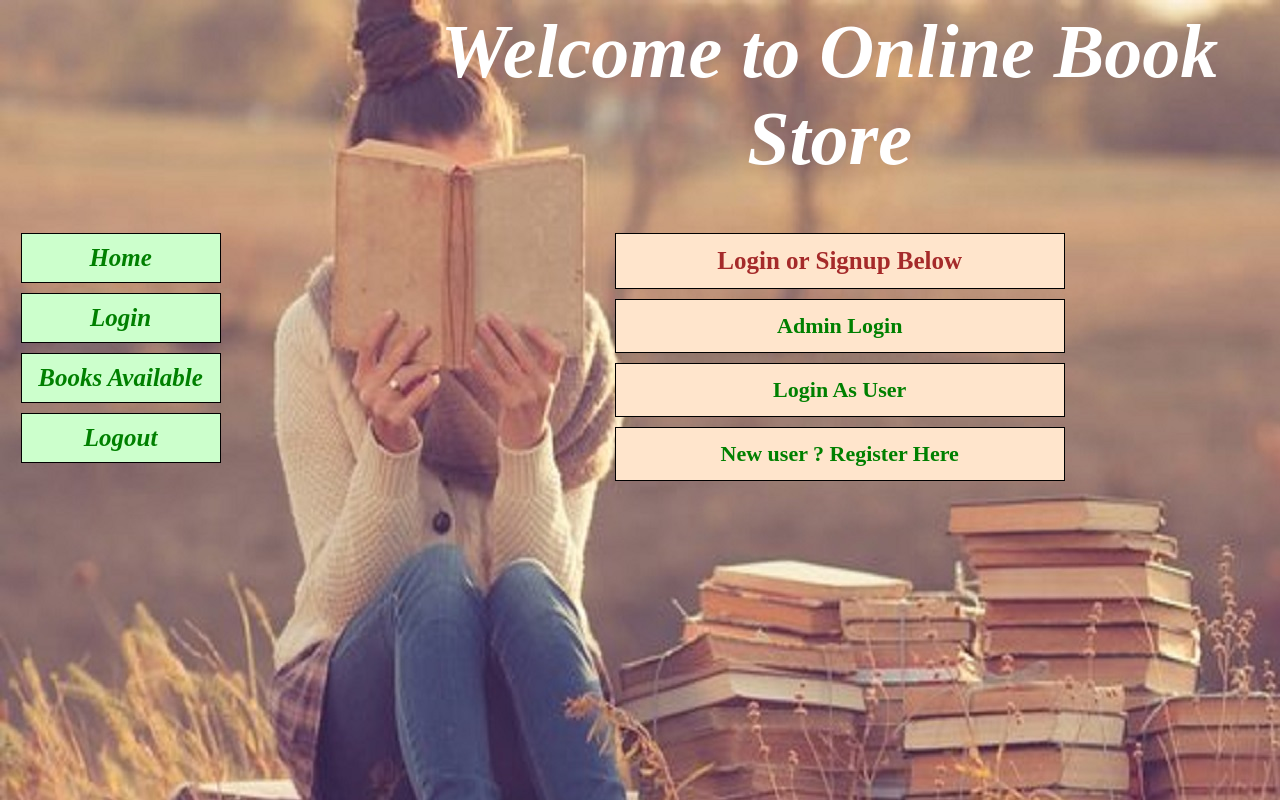
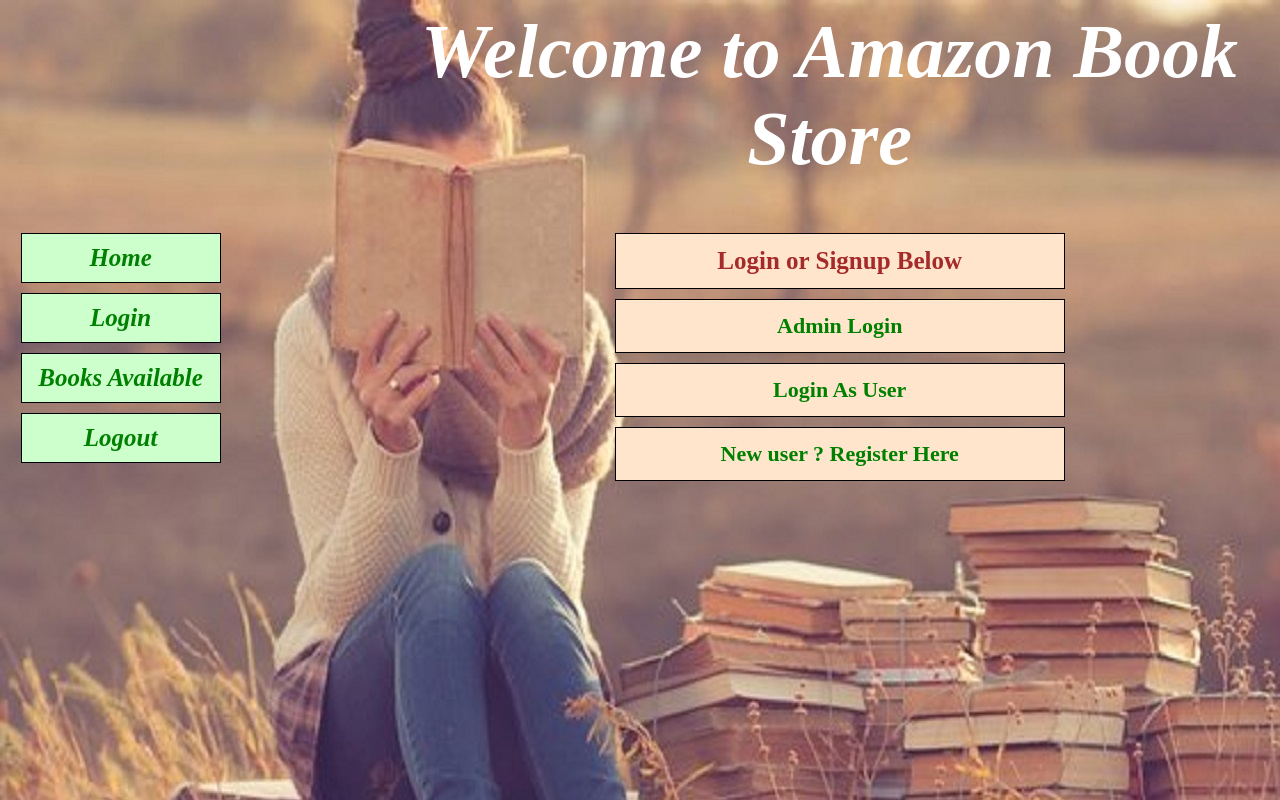
Before and after one commit to Pc-Prakhar/MavenProjects1, a plain HTML site: page WebContent/index.html in a window 1280 px wide. Drawn offline with Linux system fonts and the light colour scheme.

Commit message:
Update index.html

```diff
--- a/WebContent/index.html
+++ b/WebContent/index.html
@@ -75,7 +75,7 @@
 
 <body>
 	<div id="topmid">
-		<h1>Welcome to Online Book Store</h1>
+		<h1>Welcome to Amazon Book Store</h1>
 	</div>
 
 	<div class="home">
```
